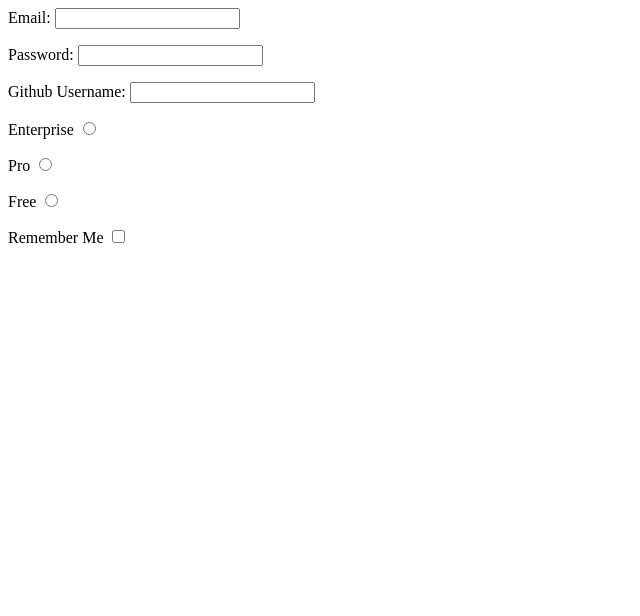
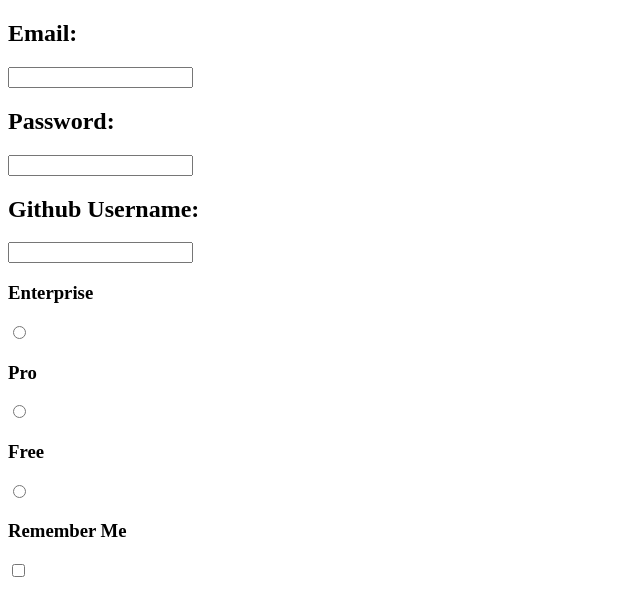
Before and after one commit to reidgarner/HTML-Checkpoint, a plain HTML site: page index.html in a window 1280 px wide. Shown: the whole page, without its empty margins (0-640 px from the left). Drawn offline with Linux system fonts and the light colour scheme.

Commit message:
made it better i think..

```diff
--- a/index.html
+++ b/index.html
@@ -1,30 +1,39 @@
-<html>
+<!DOCTYPE html>
+<html lang="en">
+<head>
+    <meta charset="UTF-8">
+    <meta name="viewport" content="width=device-width, initial-scale=1.0">
+    <meta http-equiv="X-UA-Compatible" content="ie=edge">
+    <title></title>
+</head>
+<body>
     <form>
-        Email:
+        <h2>Email:</h2>
         <input type="Email" name="Email" id="Email">
     </form>
     <form>
-        Password:
+        <h2>Password:</h2>
         <input type="Password" name="Password" id="Password">
     </form>
     <form>
-        Github Username:
+        <h2>Github Username:</h2>
         <input type="Github Username" name="Github Username" id="Github Username">
     </form>
     <form>
-        Enterprise
+        <h3>Enterprise</h3>
         <input type="radio" name="Enterprise" id="Enterprise">
     </form>
     <form>
-        Pro
+        <h3>Pro</h3>
         <input type="radio" name="Pro" id="Pro">
     </form>
     <form>
-        Free
+        <h3>Free</h3>
         <input type="radio" name="Free" id="Free">
     </form>
     <form>
-        Remember Me
+        <h3>Remember Me</h3>
         <input type="checkbox" name="Remember Me" id="Remember Me">
     </form>
+</body>
 </html>
```
